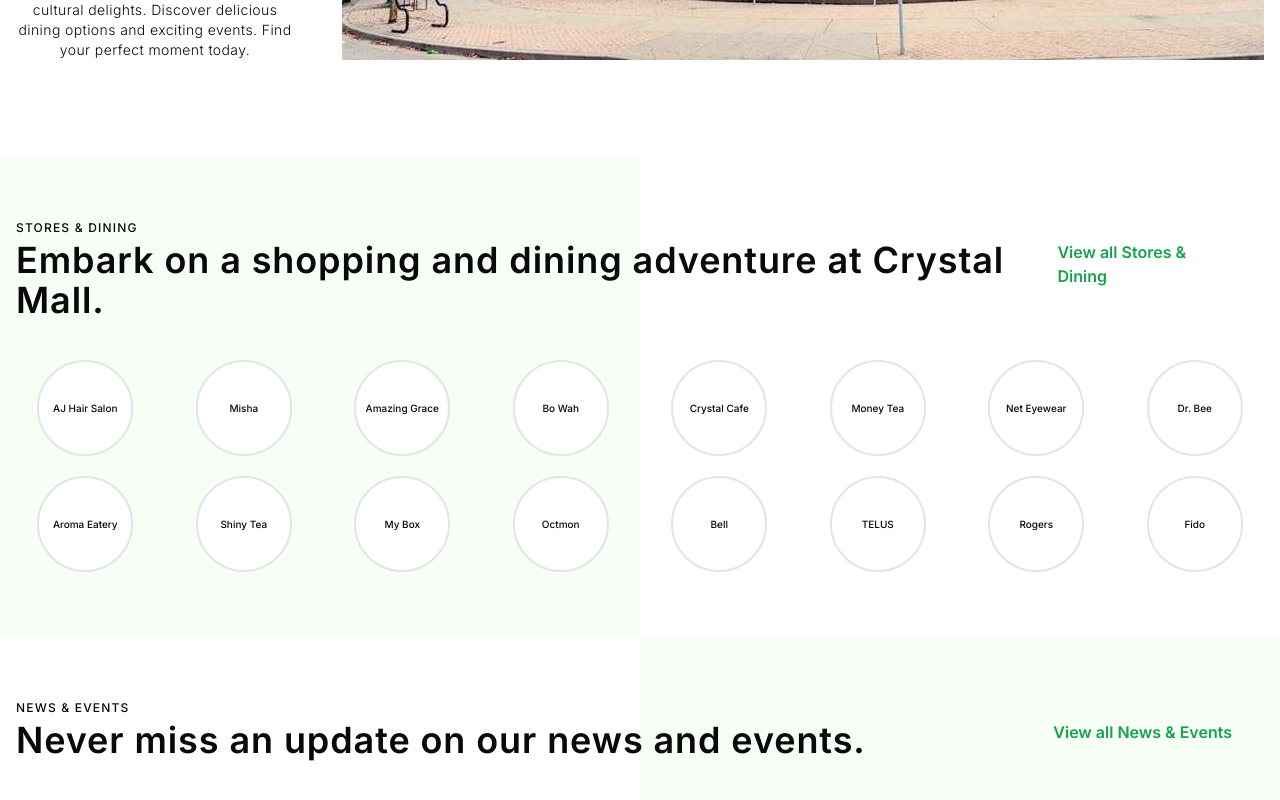
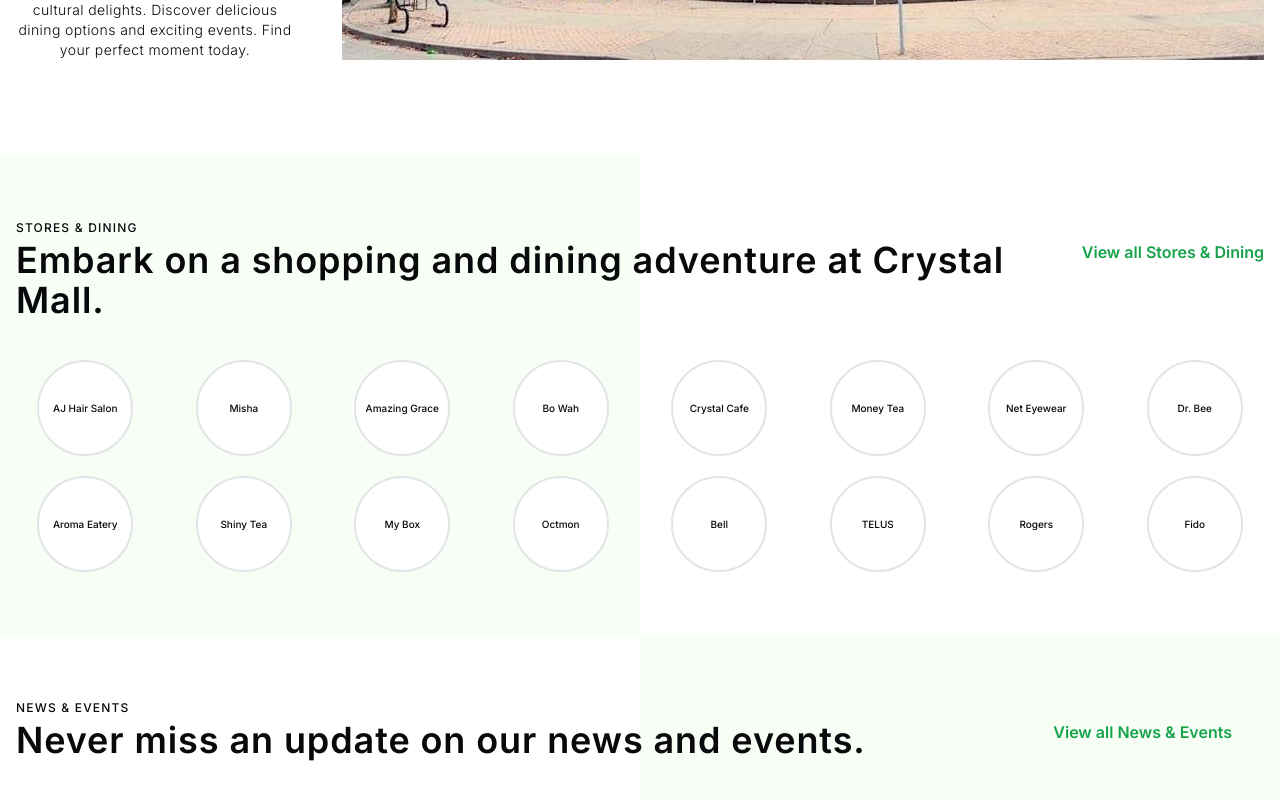
Before and after one commit to scottchen98/crystal-mall-app-redesign, a Next.js app: page / in a window 1280 px wide. Shown: the part 695-1495 px from the top of the page. Built offline with nearby package versions, Linux system fonts and the light colour scheme.

Commit message:
adjust styling

```diff
--- a/src/app/stores-section.tsx
+++ b/src/app/stores-section.tsx
@@ -34,7 +34,7 @@
         </h2>
         <Link
           href="/stores"
-          className="hidden font-semibold text-primary md:mr-8 md:block"
+          className="hidden text-right font-semibold text-primary md:block md:min-w-52"
         >
           View all Stores & Dining
         </Link>
```
